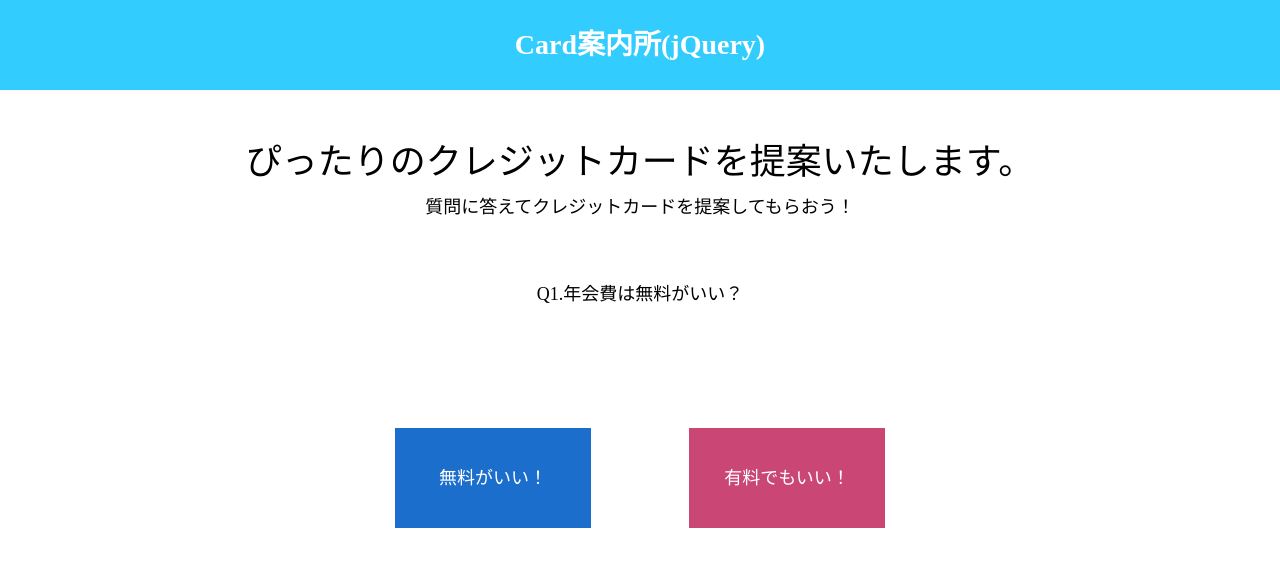
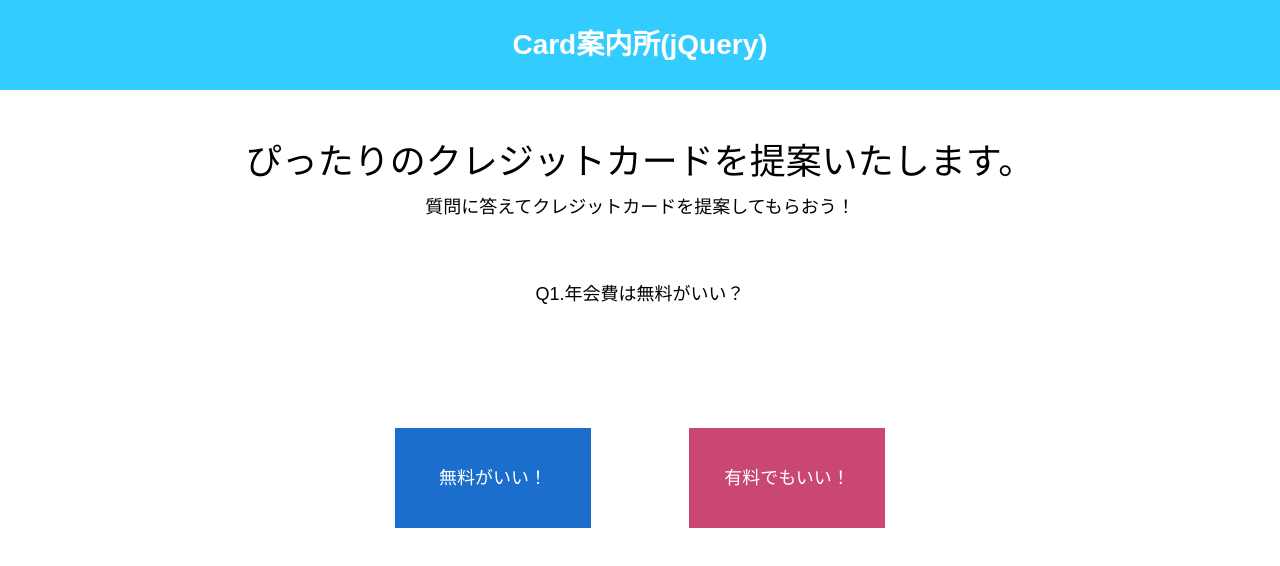
Before and after one commit to takayuki007/cardGuide-jQuery-, a website: page index.html in a window 1280 px wide. Drawn offline with nearby package versions, Linux system fonts and the light colour scheme.

Commit message:
フォントの設定

```diff
--- a/scss/app.scss
+++ b/scss/app.scss
@@ -19,6 +19,7 @@ $breakpoints: (
   background: #33CCFF;
   width: 100%;
   height: 90px;
+  font-family: 'M PLUS 1p', sans-serif;
   @include sp(){
     width: 100%;
     height: 60px;
@@ -42,6 +43,7 @@ $breakpoints: (
   width: 980px;
   margin: 60px auto;
   line-height: 1.5em;
+  font-family: 'M PLUS 1p', sans-serif;
   @include sp(){
     width: 100%;
     margin: 30px auto;
```
Also changed, not shown: css/style.css.
